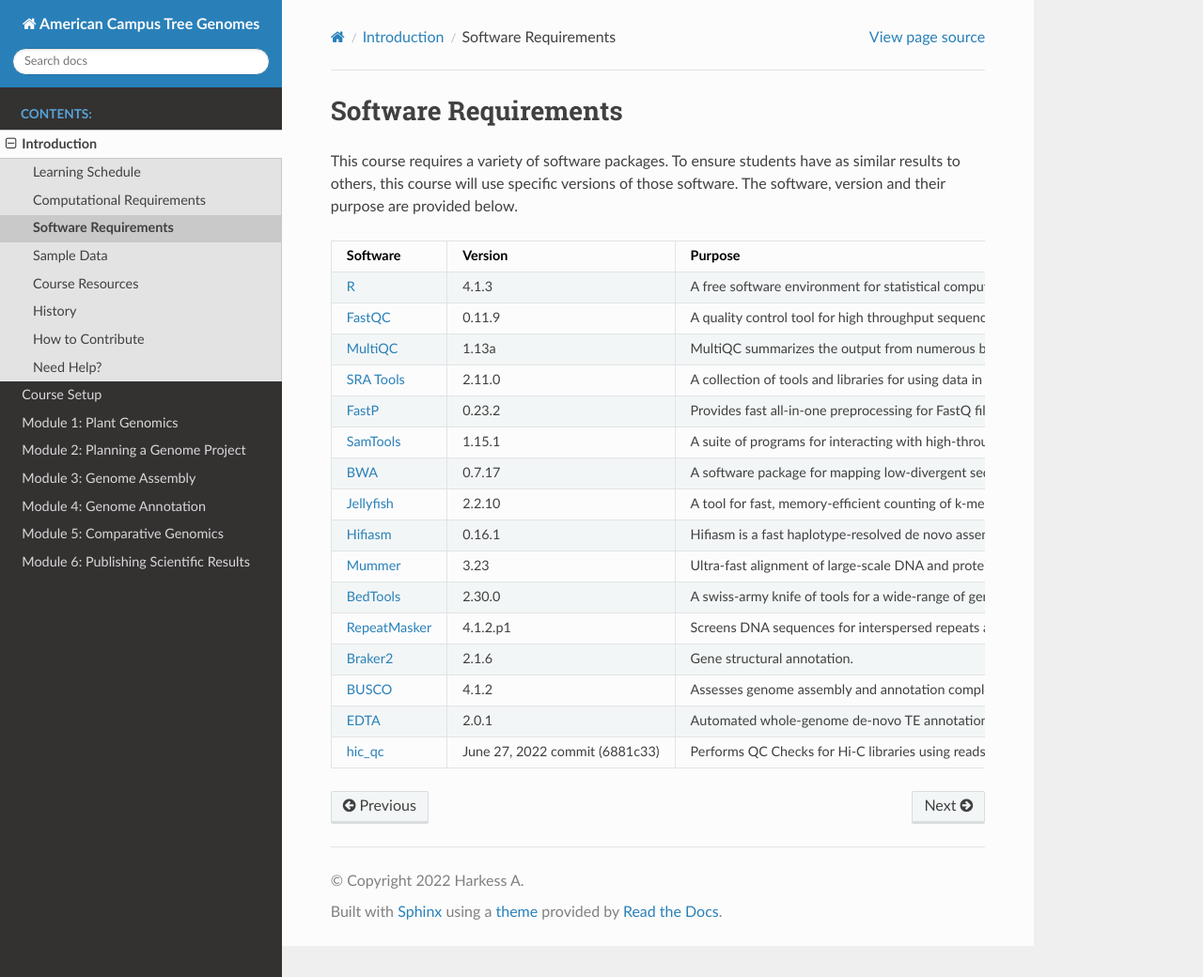
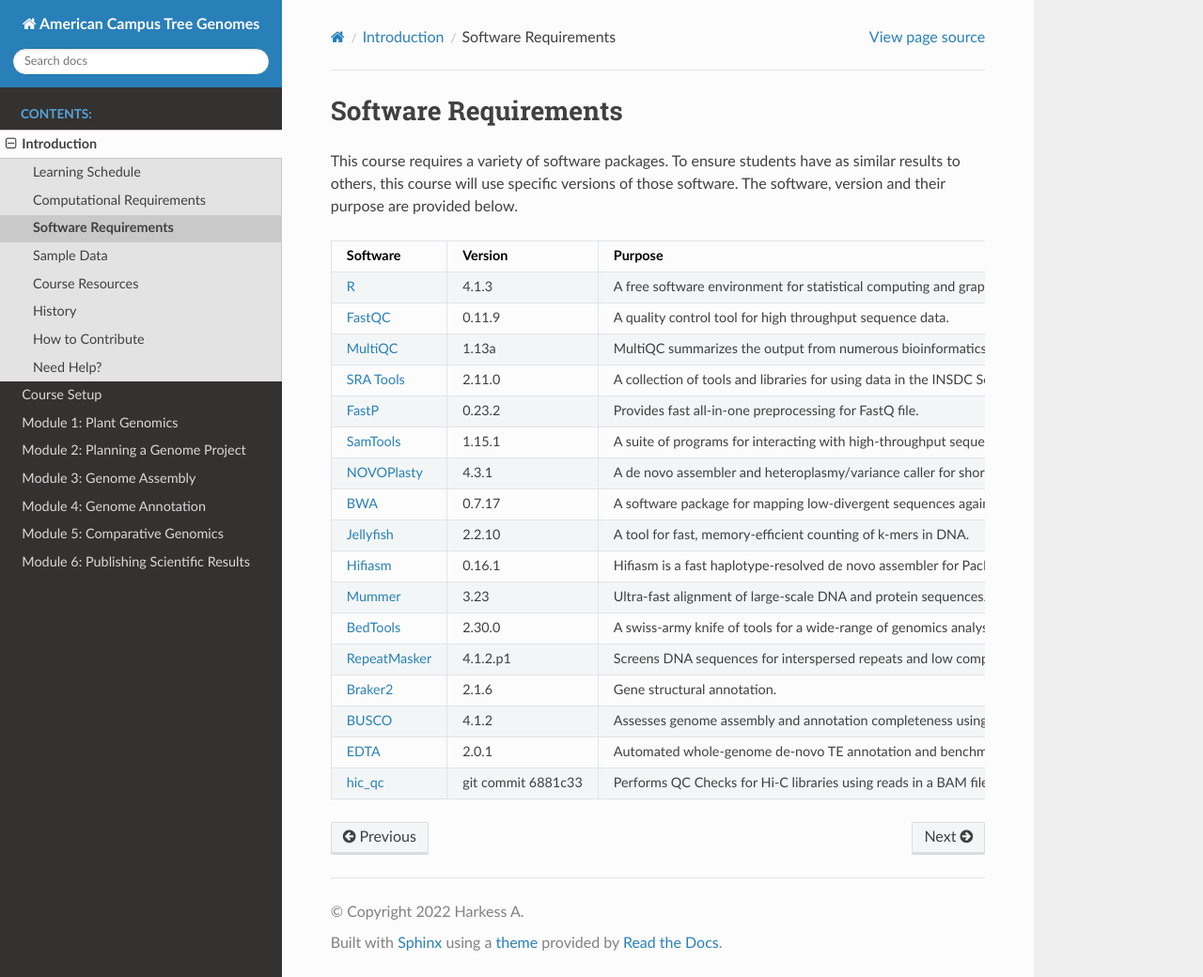
Before and after one commit to actg-course/wgaa-docs, a Sphinx documentation site: the page built from docs/Introduction/software.rst, in a window 1280 px wide and 1040 px high. Shown: the whole window at 94% size. Built offline with Sphinx 7.4.7 and the Read the Docs theme 2.0.0, drawn with Linux system fonts in a browser that asks for light colours.

Commit message:
minor updates

```diff
--- a/docs/Introduction/software.rst
+++ b/docs/Introduction/software.rst
@@ -29,6 +29,9 @@
    * - `SamTools <http://www.htslib.org/>`__
      - 1.15.1
      - A suite of programs for interacting with high-throughput sequencing data.
+   * - `NOVOPlasty <https://github.com/ndierckx/NOVOPlasty/>`__
+     - 4.3.1
+     - A de novo assembler and heteroplasmy/variance caller for short circular genomes.
    * - `BWA <http://bio-bwa.sourceforge.net/>`__
      - 0.7.17
      - A software package for mapping low-divergent sequences against a large reference genome.
@@ -57,5 +60,6 @@
      - 2.0.1
      - Automated whole-genome de-novo TE annotation and benchmarking.
    * - `hic_qc <https://github.com/phasegenomics/hic_qc>`__
-     - June 27, 2022 commit (6881c33)
-     - Performs QC Checks for Hi-C libraries using reads in a BAM file aligned to the genome assembly.
+     - git commit 6881c33
+     - Performs QC Checks for Hi-C libraries using reads in a BAM file aligned to the genome assembly. The
+       version of this software is a commit to the source repository made on June 27, 2022.
--- a/docs/Module_06/Lesson_04/instructions.rst
+++ b/docs/Module_06/Lesson_04/instructions.rst
@@ -1,2 +1,2 @@
-Instructions
-============
+6.4 Instructions
+================
```
Also changed, not shown: docs/Module_03/Lesson_04/lab.rst (+10 -1 lines), 1 other file.
